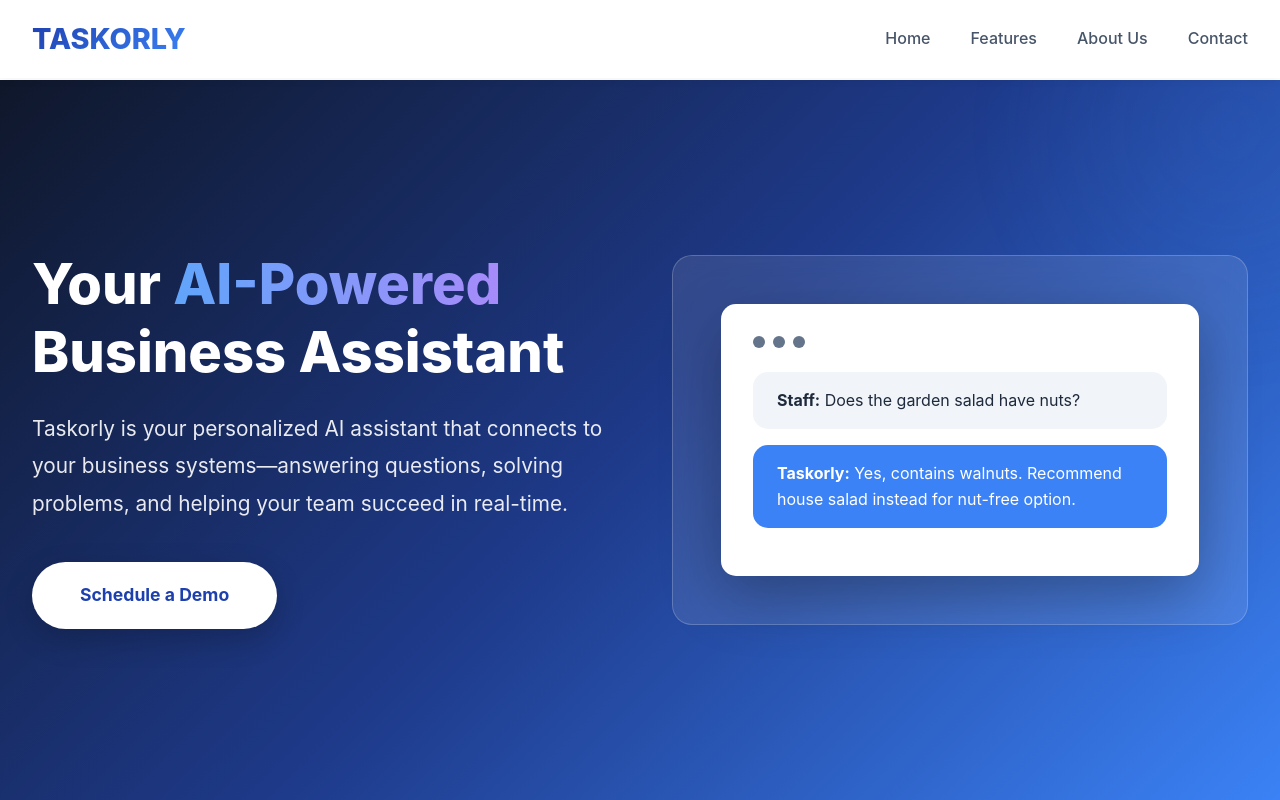
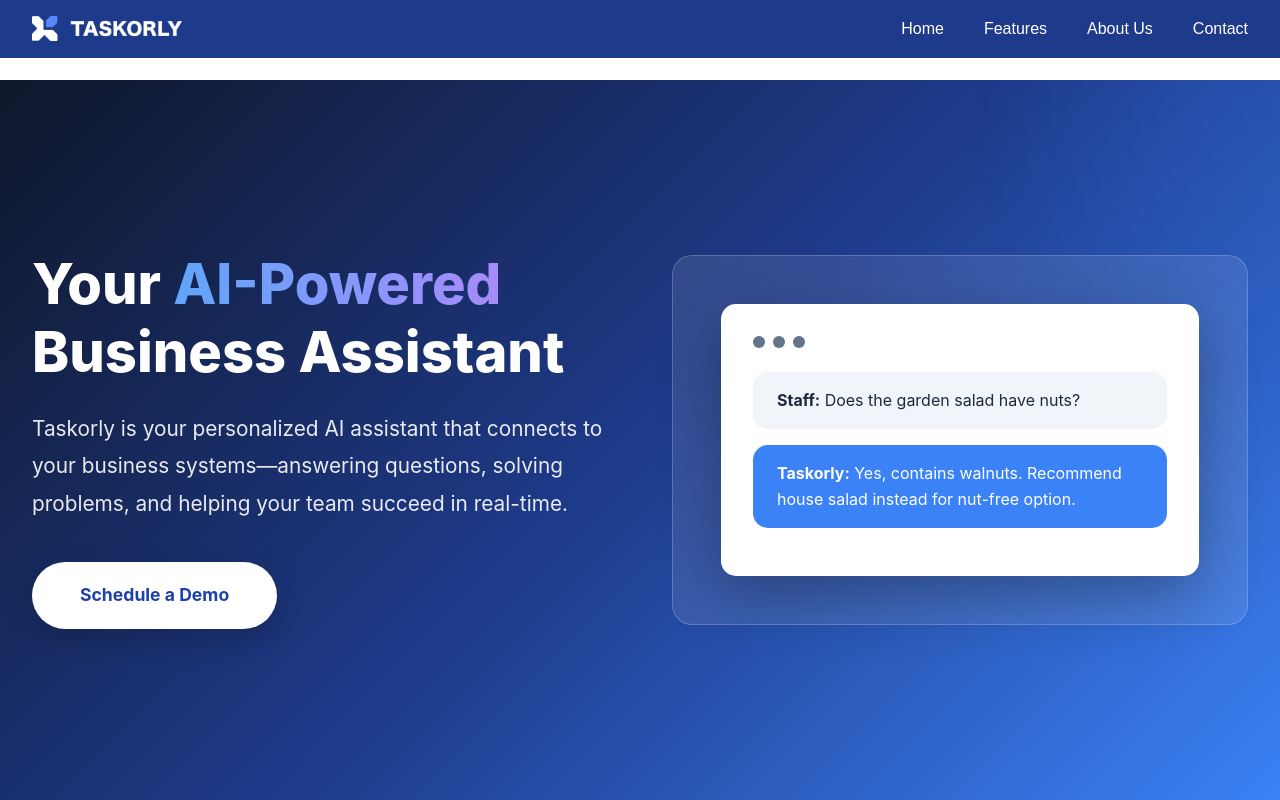
Before and after one commit to zz1mmy/taskorly-website-2.0, a Next.js app: page / in a window 1280 px wide. Shown: the top 800 px of the page. Built offline with nearby package versions, Linux system fonts and the light colour scheme.

Commit message:
header added

```diff
--- a/src/app/globals.css
+++ b/src/app/globals.css
@@ -16,9 +16,7 @@ header {
   position: fixed;
   top: 0;
   width: 100%;
-  background: rgba(255, 255, 255, 0.95);
-  backdrop-filter: blur(10px);
-  box-shadow: 0 2px 10px rgba(0, 0, 0, 0.05);
+  background: #1e3a8a;
   z-index: 1000;
   padding: 1rem 0;
 }
@@ -32,13 +30,23 @@ nav {
   align-items: center;
 }
 
+.logo-container {
+  display: flex;
+  align-items: center;
+  gap: 0.75rem;
+}
+
+.logo-icon {
+
+  height: auto;
+  object-fit: contain;
+}
+
 .logo-text {
   font-size: 1.8rem;
   font-weight: 800;
-  background: linear-gradient(135deg, #1e40af 0%, #3b82f6 100%);
-  -webkit-background-clip: text;
-  -webkit-text-fill-color: transparent;
-  background-clip: text;
+  color: white;
+  font-family: sans-serif;
 }
 
 .nav-links {
@@ -49,14 +57,15 @@ nav {
 
 .nav-links a {
   text-decoration: none;
-  color: #475569;
+  color: white;
   font-weight: 500;
   transition: color 0.3s;
   font-size: 1rem;
+  font-family: sans-serif;
 }
 
 .nav-links a:hover {
-  color: #3b82f6;
+  color: #a78bfa;
 }
 
 /* Hero Section */
@@ -486,7 +495,7 @@ footer {
   border: none;
   font-size: 1.5rem;
   cursor: pointer;
-  color: #1e293b;
+  color: white;
 }
 
 .mobile-menu {
@@ -494,10 +503,9 @@ footer {
   top: 100%;
   left: 0;
   right: 0;
-  background: rgba(255, 255, 255, 0.98);
-  backdrop-filter: blur(10px);
-  box-shadow: 0 4px 20px rgba(0, 0, 0, 0.1);
-  border-top: 1px solid rgba(0, 0, 0, 0.1);
+  background: #1e3a8a;
+  box-shadow: 0 4px 20px rgba(0, 0, 0, 0.3);
+  border-top: 1px solid rgba(255, 255, 255, 0.1);
   padding: 1rem 2rem;
   display: none;
 }
@@ -511,16 +519,17 @@ footer {
 
 .mobile-menu ul li a {
   text-decoration: none;
-  color: #475569;
+  color: white;
   font-weight: 500;
   font-size: 1.1rem;
   padding: 0.5rem 0;
   display: block;
   transition: color 0.3s;
+  font-family: sans-serif;
 }
 
 .mobile-menu ul li a:hover {
-  color: #3b82f6;
+  color: #a78bfa;
 }
 
 /* Responsive */
--- a/src/components/layout/Header.tsx
+++ b/src/components/layout/Header.tsx
@@ -1,6 +1,7 @@
 'use client'
 
 import Link from 'next/link'
+import Image from 'next/image'
 import { useState } from 'react'
 
 export default function Header() {
@@ -9,7 +10,15 @@ export default function Header() {
   return (
     <header>
       <nav>
-        <div className="logo-text">TASKORLY</div>
+        <div className="logo-container">
+          <Image
+            src="/Logo_Lined_Reverse.png"
+            alt="TASKORLY Logo"
+            width={150}
+            height={150}
+            className="logo-icon"
+          />
+        </div>
         <button
           className="mobile-menu-btn"
           onClick={() => setIsMenuOpen(!isMenuOpen)}
```
Also changed, not shown: public/Logo_Lined_Reverse.png (added).
